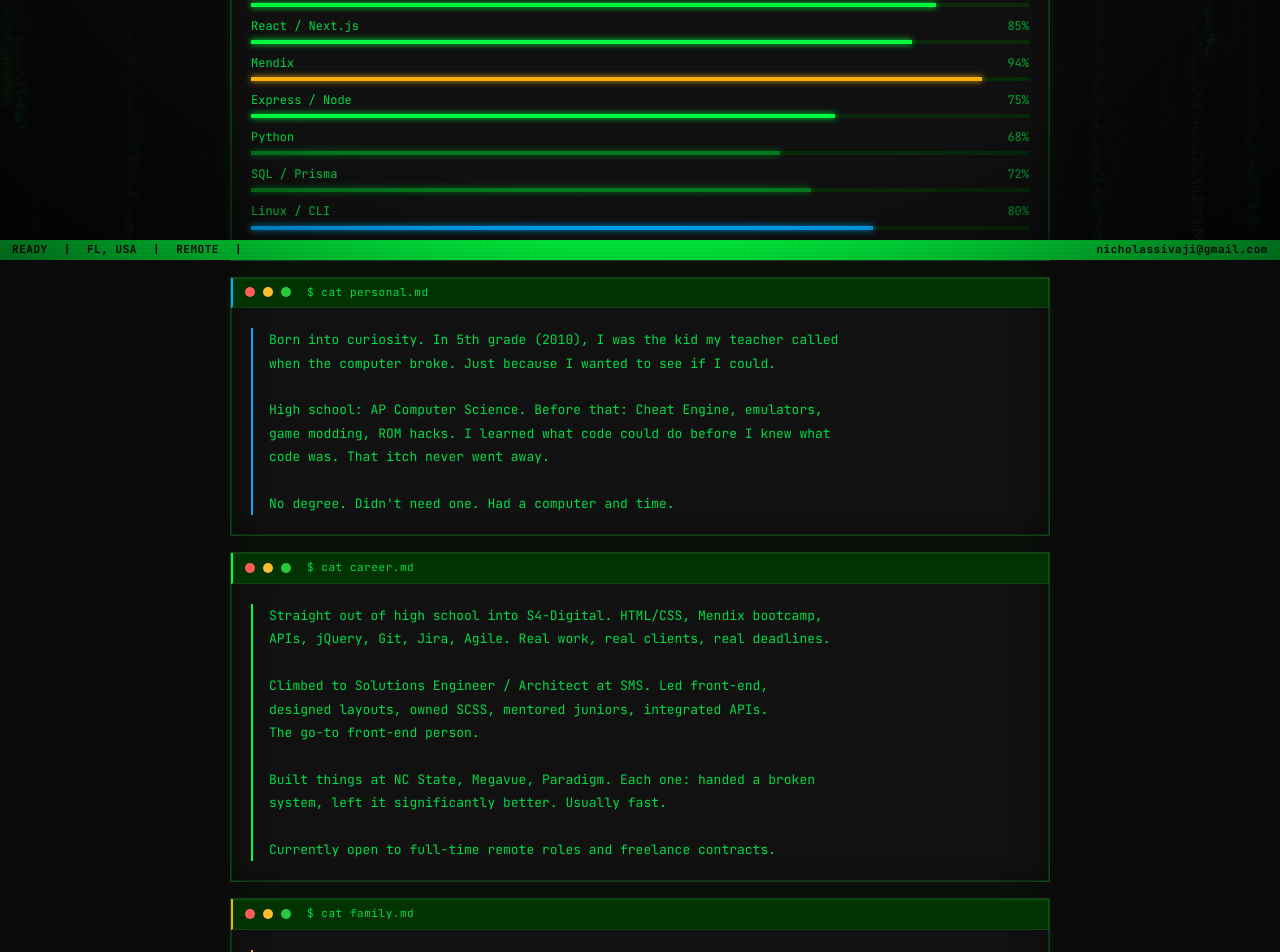
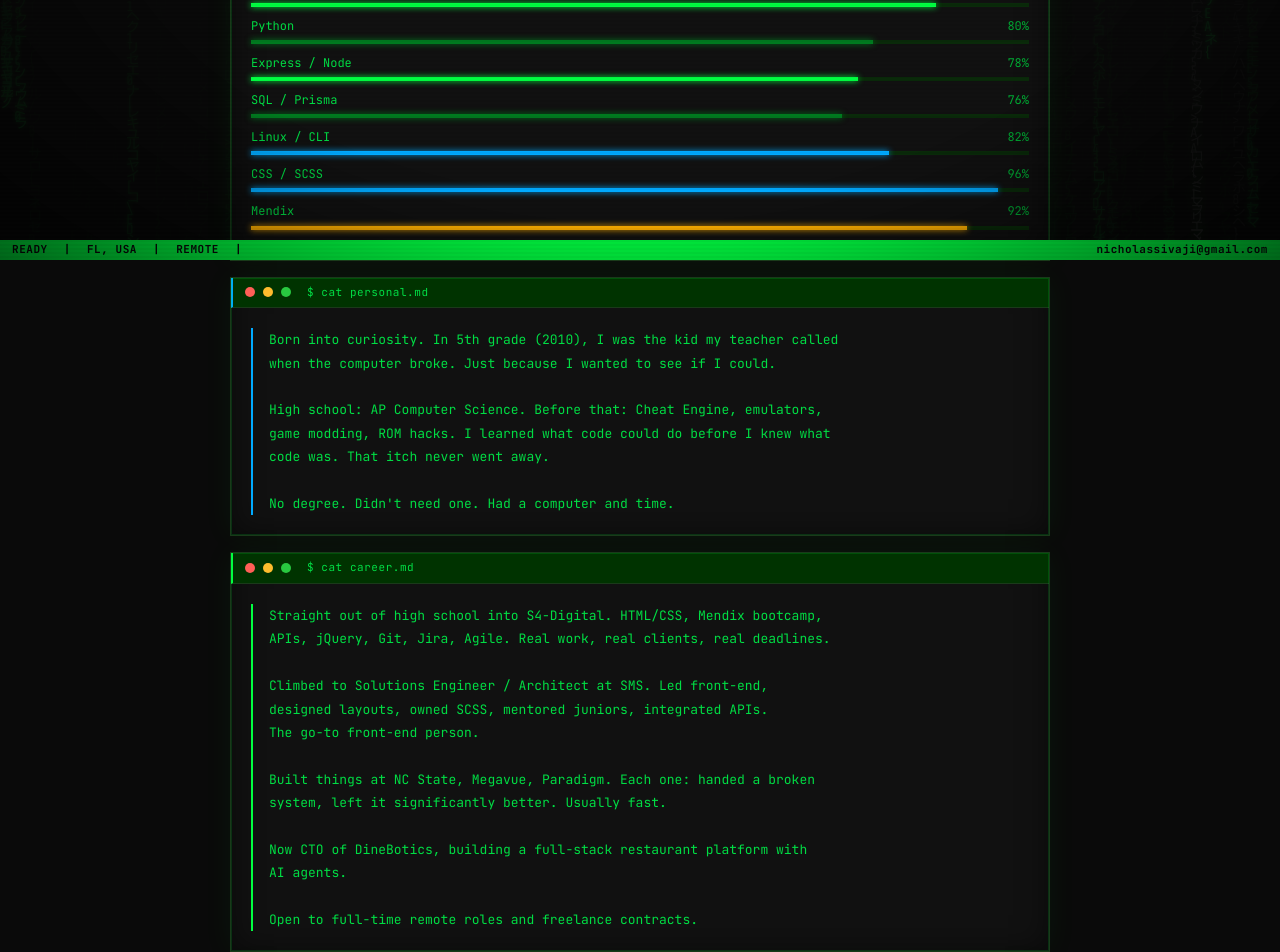
Before and after one commit to NickodingSMS/nicholas-sivaji-perez-portfolio, a Next.js app: page /about in a window 1280 px wide. Shown: the part 540-1492 px from the top of the page. Built offline with nearby package versions, Linux system fonts and the light colour scheme.

Commit message:
content: update positioning to full-stack AI/automation, move Mendix to background, remove unverified VulnScan Pro mentions

```diff
--- a/app/about/page.tsx
+++ b/app/about/page.tsx
@@ -32,7 +32,10 @@
       "Built things at NC State, Megavue, Paradigm. Each one: handed a broken",
       "system, left it significantly better. Usually fast.",
       "",
-      "Currently open to full-time remote roles and freelance contracts.",
+      "Now CTO of DineBotics, building a full-stack restaurant platform with",
+      "AI agents.",
+      "",
+      "Open to full-time remote roles and freelance contracts.",
     ],
   },
   {
@@ -50,14 +53,14 @@
 ];
 
 const skills = [
+  { label: 'React / Next.js', level: 88, color: '#00ff41' },
+  { label: 'JavaScript / TS', level: 88, color: '#00ff41' },
+  { label: 'Python', level: 80, color: '#007a1f' },
+  { label: 'Express / Node', level: 78, color: '#00ff41' },
+  { label: 'SQL / Prisma', level: 76, color: '#007a1f' },
+  { label: 'Linux / CLI', level: 82, color: '#00aaff' },
   { label: 'CSS / SCSS', level: 96, color: '#00aaff' },
-  { label: 'JavaScript / TS', level: 88, color: '#00ff41' },
-  { label: 'React / Next.js', level: 85, color: '#00ff41' },
-  { label: 'Mendix', level: 94, color: '#ffb000' },
-  { label: 'Express / Node', level: 75, color: '#00ff41' },
-  { label: 'Python', level: 68, color: '#007a1f' },
-  { label: 'SQL / Prisma', level: 72, color: '#007a1f' },
-  { label: 'Linux / CLI', level: 80, color: '#00aaff' },
+  { label: 'Mendix', level: 92, color: '#ffb000' },
 ];
 
 export default function About() {
@@ -78,7 +81,7 @@
             <div style={{ flex: 1, minWidth: '200px' }}>
               {[
                 ['NAME', 'Nicholas Sivaji Perez'],
-                ['ROLE', 'Software Engineer / Front End Specialist'],
+                ['ROLE', 'Full Stack Engineer / AI + Automation'],
                 ['LOCATION', 'Gainesville, FL (Remote)'],
                 ['EXPERIENCE', '5+ years'],
                 ['EDUCATION', 'Self-taught + Mendix Certified (Advanced)'],
--- a/app/experience/page.tsx
+++ b/app/experience/page.tsx
@@ -3,16 +3,6 @@
 import TermWindow from '../TermWindow';
 
 const jobs = [
-  { title: 'VulnScan Pro — Browser Extension Scanner', company: 'Personal Project', dates: '2026 – Present', status: 'PASSION', url: '/security/download', stack: ['Python', 'FastAPI', 'Next.js', 'Docker', 'Nmap', 'Network Security', 'Pen Testing', 'OSINT', 'Linux', 'Bash'], color: '#7c3aed', bullets: [
-    'Built VulnScan Pro: browser extension (Chrome/Firefox) that orchestrates 25+ OSS security tools for on-demand website scanning',
-    '6-phase scanning engine: CDN bypass / origin-IP discovery, frontend JS secret analysis, OSINT, port + vuln scanning, web fuzzing, report generation',
-    'Custom CDN origin-IP discovery via certificate transparency logs (crt.sh), DNS probing, SSL cert SANs, and subdomain enumeration',
-    'Automated API key / secret detection in JavaScript bundles (AWS, Google, Firebase, Stripe, GitHub tokens, etc.)',
-    'Security scoring engine (0–100) with letter grades and plain-English fix recommendations for each finding',
-    'Manifest V3 extension with legal consent flow, audit logging, and dashboard for viewing results',
-    'Runs locally — bring your own backend (Python/FastAPI) with Docker Compose or CLI',
-    'In the process of publishing to the Chrome Web Store and Firefox Add-ons marketplace'
-  ] },
   { title: 'CTO — DineBotics', company: 'DineBotics Inc.', dates: 'Apr 2026 – Present', status: 'ACTIVE', url: 'https://dinebotics.ai', stack: ['React', 'Express.js', 'TypeScript', 'PostgreSQL', 'Drizzle', 'Docker', 'WebSocket', 'RBAC', 'Linux'], color: '#ffb000', bullets: [
     'Full-stack restaurant management platform for multi-location chains: menu, orders, inventory, reservations, staff',
     'Express.js + TypeScript backend with Drizzle ORM on PostgreSQL; React 19 + Vite + Tailwind CSS frontend',
@@ -37,7 +27,7 @@
         <div style={{ marginBottom: '20px', fontSize: '11px', color: '#00cc33' }}>nicholas@sivaji-perez:~$ ls -la experience/</div>
 
         <div style={{ display: 'grid', gridTemplateColumns: 'repeat(auto-fill, minmax(150px, 1fr))', gap: '1px', background: '#1a3a1a', border: '1px solid #1a3a1a', marginBottom: '20px' }}>
-          {[['YEARS EXP','5+'],['COMPANIES','5'],['CONTRACTS','4'],['CERTS','4'],['DEGREE','N/A'],['REMOTE','100%']].map(([label, value]) => (
+          {[['YEARS EXP','5+'],['ROLES','6'],['CONTRACTS','4'],['CERTS','4'],['DEGREE','N/A'],['REMOTE','100%']].map(([label, value]) => (
             <div key={label} style={{ background: '#0d0d0d', padding: '16px', textAlign: 'center' }}>
               <div style={{ fontSize: '22px', color: '#00ff41', fontWeight: 700 }}>{value}</div>
               <div style={{ fontSize: '10px', color: '#00aa33', letterSpacing: '0.1em', marginTop: '4px' }}>{label}</div>
--- a/app/layout.tsx
+++ b/app/layout.tsx
@@ -12,7 +12,7 @@
     <html lang="en">
       <head>
         <title>NSP // Terminal</title>
-        <meta name="description" content="Nicholas Sivaji Perez — Software Engineer" />
+        <meta name="description" content="Nicholas Sivaji Perez — Full Stack Engineer. I build, host and automate business software." />
         <link rel="preconnect" href="https://fonts.googleapis.com" />
         <link rel="preconnect" href="https://fonts.gstatic.com" crossOrigin="anonymous" />
         <link href="https://fonts.googleapis.com/css2?family=JetBrains+Mono:ital,wght@0,100..800;1,100..800&family=Share+Tech+Mono&display=swap" rel="stylesheet" />
--- a/app/page.tsx
+++ b/app/page.tsx
@@ -24,10 +24,10 @@
 ];
 
 const MODULES = [
-  { cmd: './services --list', href: '/services', label: 'services/', desc: 'Mendix, front end, full builds, Python automation, DevOps, IoT.', tag: 'HIRE ME', color: '#00ff41' },
+  { cmd: './services --list', href: '/services', label: 'services/', desc: 'Automation, web apps, hosting, Python, DevOps, Mendix rescue.', tag: 'HIRE ME', color: '#00ff41' },
   { cmd: './hire-me --schedule', href: '/hire', label: 'hire/', desc: 'Book a free 30-min scoping call. No commitment.', tag: 'BOOK A CALL', color: '#ffb000' },
-  { cmd: 'cat about.md', href: '/about', label: 'about/', desc: 'Self-taught dev. Video games → AP CS → production systems.', tag: 'PERSONAL', color: '#00aaff' },
-  { cmd: 'ls -la experience/', href: '/experience', label: 'experience/', desc: '5 companies. NC State, Megavue, Paradigm, SMS, S4-Digital.', tag: 'CAREER', color: '#007a1f' },
+  { cmd: 'cat about.md', href: '/about', label: 'about/', desc: 'Full-stack dev. I build, host and automate business software.', tag: 'PERSONAL', color: '#00aaff' },
+  { cmd: 'ls -la experience/', href: '/experience', label: 'experience/', desc: '6 roles. NC State, Megavue, Paradigm, SMS, S4-Digital, DineBotics.', tag: 'CAREER', color: '#007a1f' },
   { cmd: 'ls certs/', href: '/certifications', label: 'certifications/', desc: 'Mendix Advanced + Intermediate + Rapid + Low-Code Academy.', tag: 'CERTS', color: '#7c3aed' },
   { cmd: './tools --list', href: '/tools', label: 'tools/', desc: 'AI chat, CSS playground, JSON formatter, regex tester + more.', tag: 'INTERACTIVE', color: '#ff3333' },
   { cmd: 'cat references.txt', href: '/references', label: 'references/', desc: 'Past co-workers and leads who can vouch.', tag: 'CONTACTS', color: '#28c840' },
--- a/app/services/page.tsx
+++ b/app/services/page.tsx
@@ -3,12 +3,12 @@
 import MatrixRain from '../MatrixRain';
 
 const services = [
+  { id: 'python', cmd: './python --automate-everything', label: 'Python Automation & Scripts', color: '#ff3333', tag: 'EFFICIENCY', desc: "I use Python daily to make myself work faster. I can do the same for your business. Data pipelines, scraping, file processing, scheduled tasks, LLM integrations.", bullets: ['Workflow automation scripts','Web scraping and data extraction','File processing and batch operations','LLM/AI tool integrations (OpenAI, HuggingFace)','Scheduled task runners and cron jobs','CSV / JSON / API data pipelines'] },
+  { id: 'fullapp', cmd: './build --from-scratch', label: 'Full App Builds', color: '#00ff41', tag: 'END-TO-END', desc: "Architecture to deployment. I've built tax automation platforms, CTF security systems, and Kanban workflow tools from scratch. Bring me your idea and a budget.", bullets: ['Full-stack web apps (React + Node/Express + DB)','API design and third-party integrations','DocuSign, QuickBooks, Calendly, Stripe, and more','Database schema design (PostgreSQL, SQLite, Prisma)','CI/CD pipeline setup and deployment','Documentation and handoff'] },
+  { id: 'devops', cmd: './devops --ship-it', label: 'DevOps & Deployment', color: '#7c3aed', tag: 'INFRA', desc: "Linux daily driver. Docker, CI/CD, server setup, proxies, SSL, environment config. I can take your app from 'it works on my machine' to live in production.", bullets: ['Docker containerization and compose setup','CI/CD pipeline configuration (GitHub Actions)','Linux server setup and hardening','Nginx / reverse proxy configuration','SSL, DNS, and domain setup','Environment management and secrets handling'] },
+  { id: 'frontend', cmd: './frontend --css-wizard', label: 'Front End / CSS / Responsive', color: '#00aaff', tag: 'CORE SKILL', desc: "I live in the browser devtools. If your site looks broken on mobile, loads slow, has layout bugs, or just looks terrible — I fix it fast. React, Next.js, vanilla HTML/CSS/JS, TypeScript.", bullets: ['Responsive layout rebuilds (mobile-first)','CSS architecture and design system setup','React / Next.js component builds','Cross-browser bug fixes','Performance optimization (Core Web Vitals)','UI redesigns with full creative direction'] },
+  { id: 'iot', cmd: './iot --raspberry-pi', label: 'IoT & Hardware Scripts', color: '#28c840', tag: 'HARDWARE', desc: "Raspberry Pi, Proxmox, hardware tinkering. I run home infrastructure on Linux and have built tunneled services, local AI runners, and automation scripts on low-power hardware.", bullets: ['Raspberry Pi project setup and scripting','Sensor data collection and logging','Local network services and tunneling','Proxmox / VM setup and management','Hardware + software integration scripts','Low-power / always-on automation systems'] },
   { id: 'mendix', cmd: './mendix-rescue --emergency', label: 'Mendix Dev / Rescue', color: '#ffb000', tag: 'SPECIALTY', desc: "Advanced certified. I fix the apps other devs gave up on. Microflows, nanoflows, domain modeling, CSS overrides, DOM surgery, responsive rebuilds, data migrations.", bullets: ['Full UI/UX redesigns on existing Mendix apps','Mobile responsiveness — eliminate dual-page hacks','Microflow / nanoflow optimization and refactoring','Domain model restructuring + production data migration','CSS/JS overrides on Atlas styling (the deep stuff)','API integrations (REST, OData, custom connectors)'] },
-  { id: 'frontend', cmd: './frontend --css-wizard', label: 'Front End / CSS / Responsive', color: '#00aaff', tag: 'CORE SKILL', desc: "I live in the browser devtools. If your site looks broken on mobile, loads slow, has layout bugs, or just looks terrible — I fix it fast. React, Next.js, vanilla HTML/CSS/JS, TypeScript.", bullets: ['Responsive layout rebuilds (mobile-first)','CSS architecture and design system setup','React / Next.js component builds','Cross-browser bug fixes','Performance optimization (Core Web Vitals)','UI redesigns with full creative direction'] },
-  { id: 'fullapp', cmd: './build --from-scratch', label: 'Full App Builds', color: '#00ff41', tag: 'END-TO-END', desc: "Architecture to deployment. I've built tax automation platforms, CTF security systems, and Kanban workflow tools from scratch. Bring me your idea and a budget.", bullets: ['Full-stack web apps (React + Node/Express + DB)','API design and third-party integrations','DocuSign, QuickBooks, Calendly, Stripe, and more','Database schema design (PostgreSQL, SQLite, Prisma)','CI/CD pipeline setup and deployment','Documentation and handoff'] },
-  { id: 'python', cmd: './python --automate-everything', label: 'Python Automation & Scripts', color: '#ff3333', tag: 'EFFICIENCY', desc: "I use Python daily to make myself work faster. I can do the same for your business. Data pipelines, scraping, file processing, scheduled tasks, LLM integrations.", bullets: ['Workflow automation scripts','Web scraping and data extraction','File processing and batch operations','LLM/AI tool integrations (OpenAI, HuggingFace)','Scheduled task runners and cron jobs','CSV / JSON / API data pipelines'] },
-  { id: 'devops', cmd: './devops --ship-it', label: 'DevOps & Deployment', color: '#7c3aed', tag: 'INFRA', desc: "Linux daily driver. Docker, CI/CD, server setup, proxies, SSL, environment config. I can take your app from 'it works on my machine' to live in production.", bullets: ['Docker containerization and compose setup','CI/CD pipeline configuration (GitHub Actions)','Linux server setup and hardening','Nginx / reverse proxy configuration','SSL, DNS, and domain setup','Environment management and secrets handling'] },
-  { id: 'iot', cmd: './iot --raspberry-pi', label: 'IoT & Hardware Scripts', color: '#28c840', tag: 'HARDWARE', desc: "Raspberry Pi, Proxmox, hardware tinkering. I run home infrastructure on Linux and have built tunneled services, local AI runners, and automation scripts on low-power hardware.", bullets: ['Raspberry Pi project setup and scripting','Sensor data collection and logging','Local network services and tunneling','Proxmox / VM setup and management','Hardware + software integration scripts','Low-power / always-on automation systems'] },
 ];
 
 const tiers = [
```
